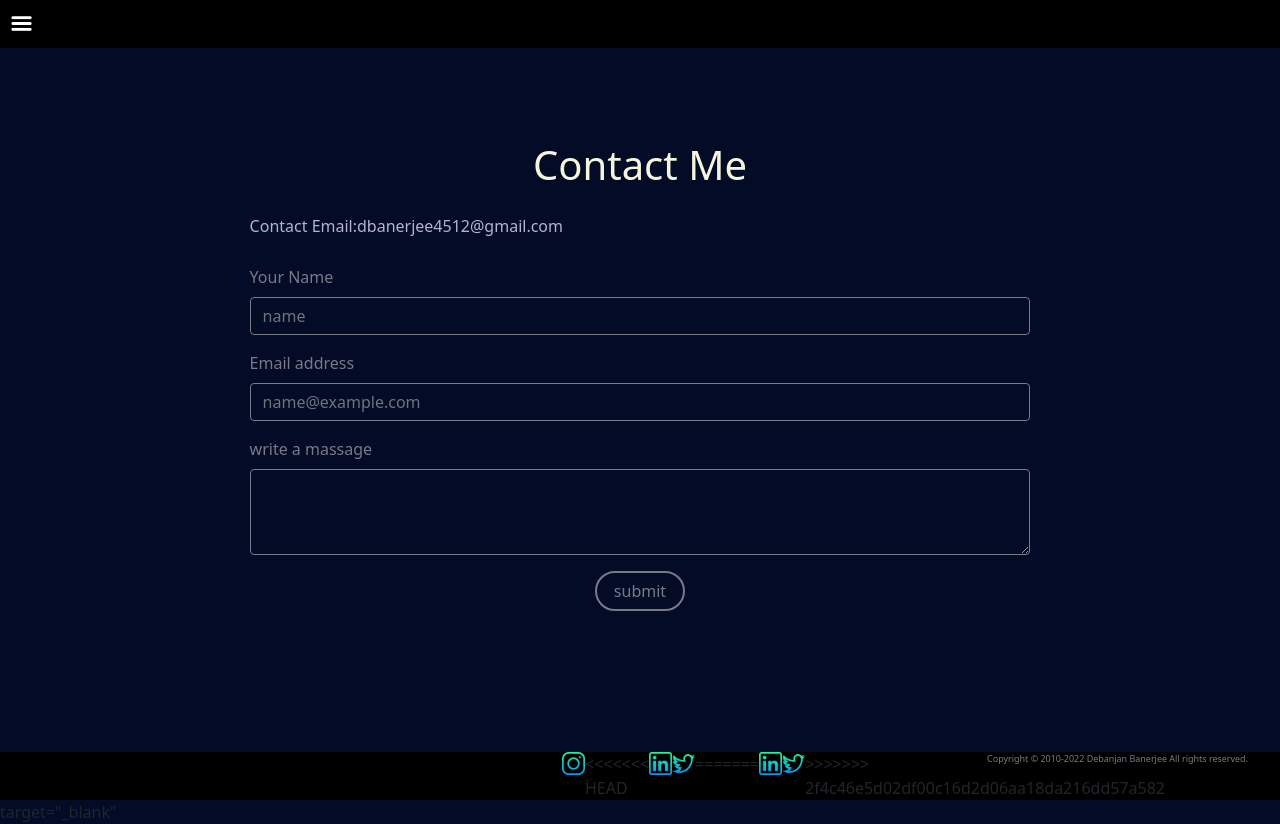
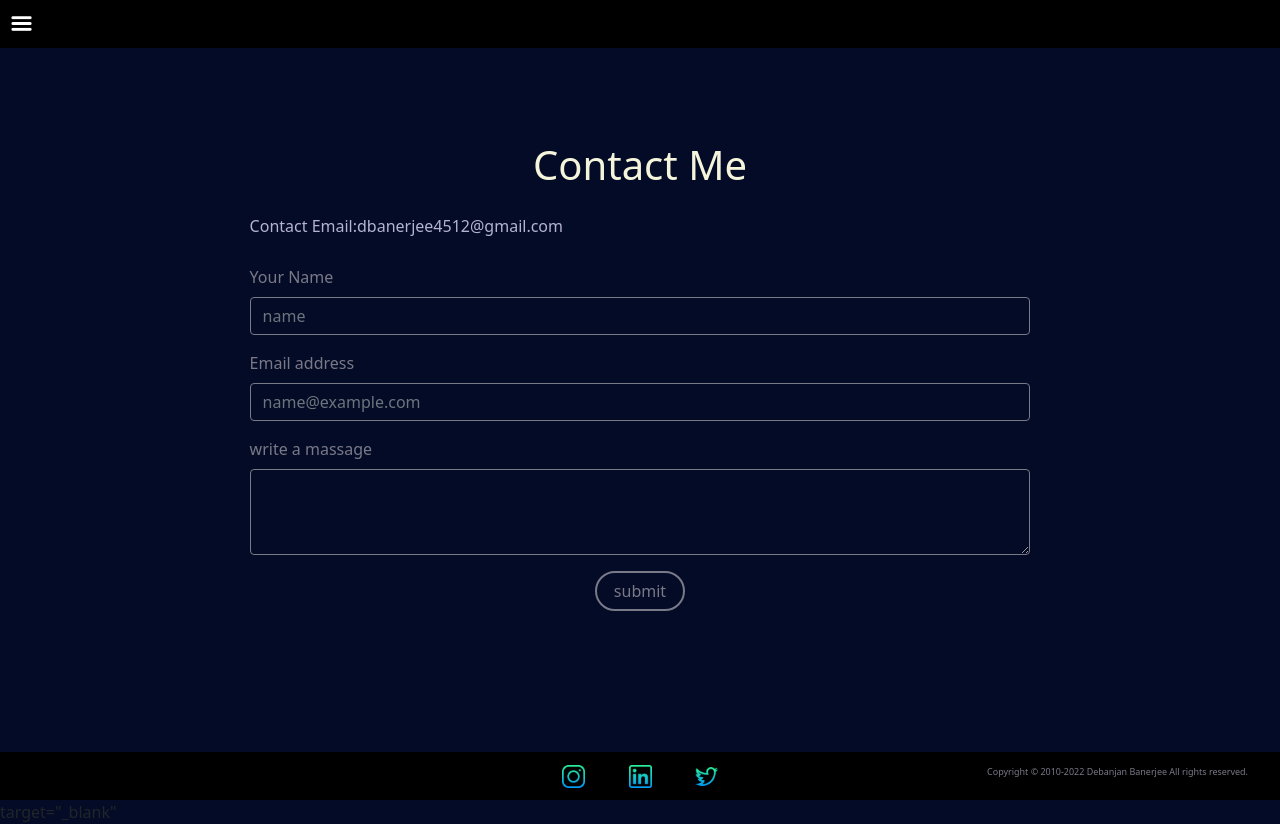
Before and after one commit to debanjanbanerjee46/contact, a plain HTML site: page index.html in a window 1280 px wide. Drawn offline with nearby package versions, Linux system fonts and the light colour scheme.

Commit message:
Update index.html

```diff
--- a/index.html
+++ b/index.html
@@ -70,13 +70,11 @@
         <div class="icons">
             <a href="https://www.instagram.com/webdevoloper01/" target="_blank"><img class="ham2" src="insta.png" width="23"></a>
 
-<<<<<<< HEAD
+
             <a href="https://www.linkedin.com/in/debanjan-banerjee-35405b21b/" target="_blank"><img class= "ham2" src="link.png" alt="" width="23"></a>
            <a href="https://twitter.com/Debanja56140487" target="_blank"><img class= "ham2" src="twit.png" alt="" width="23"></a>
-=======
-            <a href="https://www.linkedin.com/in/debanjan-banerjee-35405b21b/"target="_blank"><img class= "ham2" src="link.png" alt="" width="23"></a>
-           <a href="https://twitter.com/Debanja56140487"target="_blank"><img class= "ham2" src="twit.png" alt="" width="23"></a>
->>>>>>> 2f4c46e5d02df00c16d2d06aa18da216dd57a582
+
+
            <div class="copy">
             Copyright © 2010-2022 Debanjan Banerjee All rights reserved.</div>
         </div>
```
